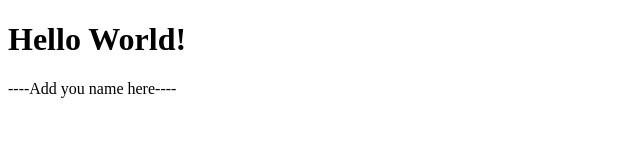
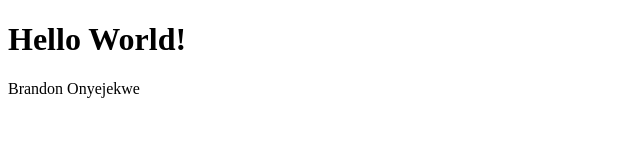
Before and after one commit to DS4200-S22/ic-01-bonyejekwe, a plain HTML site: page index.html in a window 1280 px wide. Shown: the full height of the page, 0-640 px from the left. Drawn offline with Linux system fonts and the light colour scheme.

Commit message:
Added name

```diff
--- a/index.html
+++ b/index.html
@@ -6,7 +6,7 @@
 
 <p>
 
-----Add you name here----
+Brandon Onyejekwe
 
 </p>
 
```
